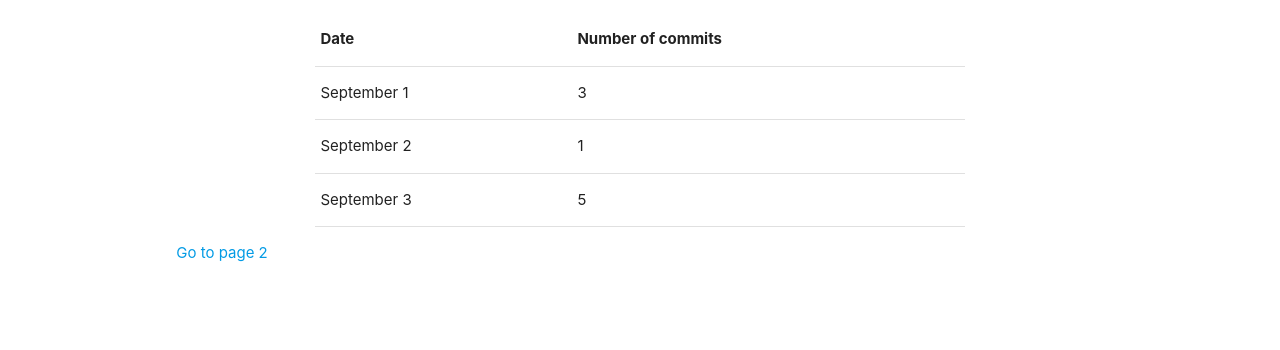
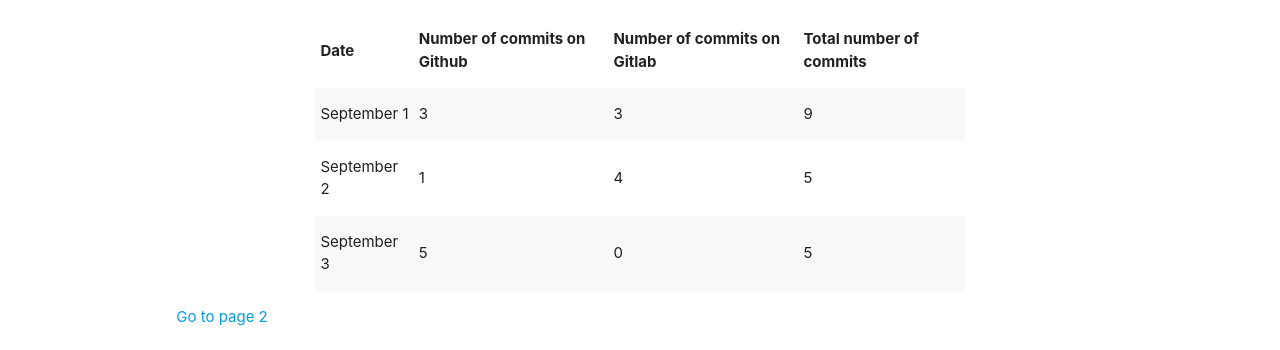
Before and after one commit to tatumalenko/fcc-jamstack-hackathon-2018, a Gatsby site: page / in a window 1280 px wide. Shown: the part 551-901 px from the top of the page. Before the commit the page ends 838 px from the top, so only its background shows below. Built offline with nearby package versions, Linux system fonts and the light colour scheme; Gatsby itself is replaced by a stand-in of ours.

Commit message:
added more columns to history

```diff
--- a/src/components/CommitHistory.js
+++ b/src/components/CommitHistory.js
@@ -5,11 +5,13 @@ class CommitHistory extends React.Component {
     return (
       <div class="section">
         <h3>My Commit History</h3>
-        <table>
+        <table class="striped">
           <thead>
             <tr>
               <th>Date</th>
-              <th>Number of commits</th>
+              <th>Number of commits on Github</th>
+              <th>Number of commits on Gitlab</th>
+              <th>Total number of commits</th>
             </tr>
           </thead>
 
@@ -17,13 +19,19 @@ class CommitHistory extends React.Component {
             <tr>
               <td>September 1</td>
               <td>3</td>
+              <td>3</td>
+              <td>9</td>
             </tr>
             <tr>
               <td>September 2</td>
               <td>1</td>
+              <td>4</td>
+              <td>5</td>
             </tr>
             <tr>
               <td>September 3</td>
+              <td>5</td>
+              <td>0</td>
               <td>5</td>
             </tr>
           </tbody>
```
